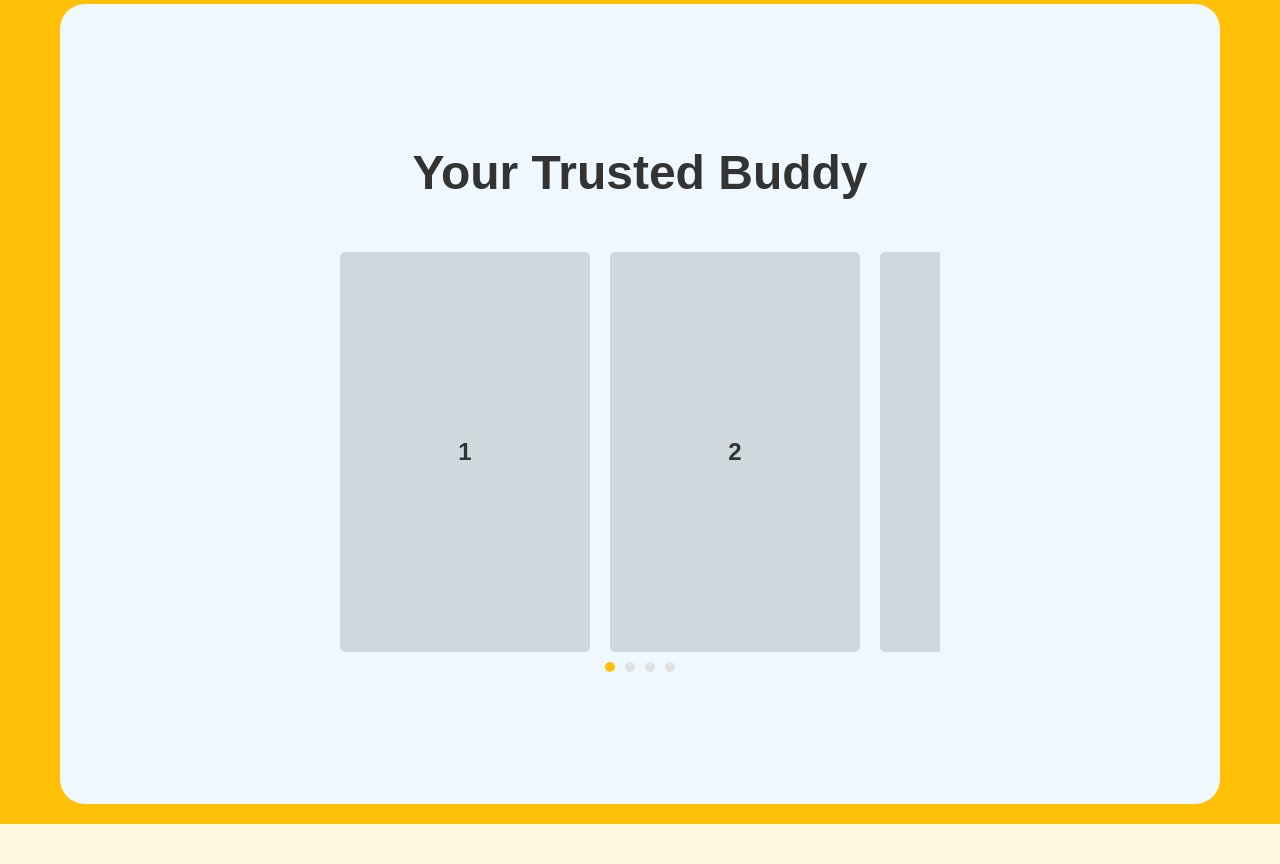
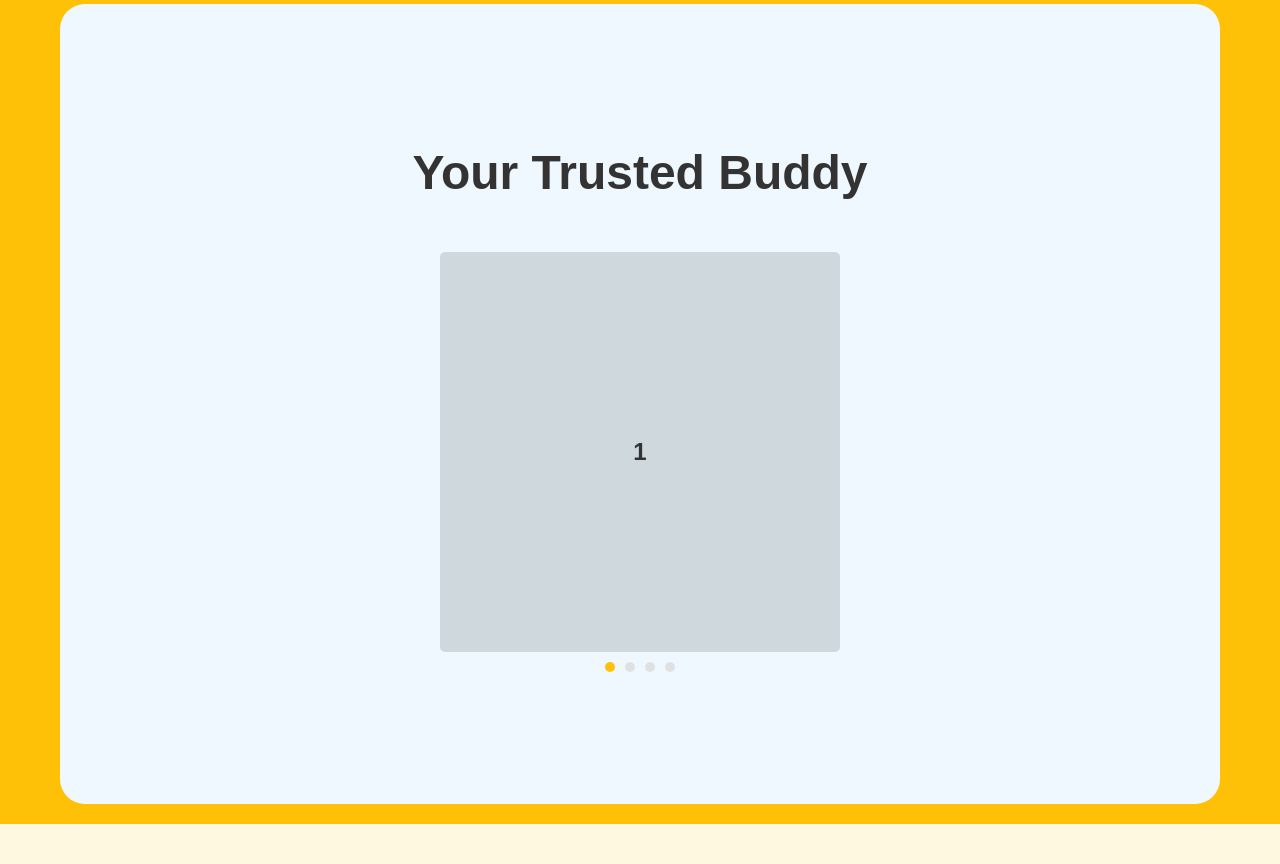
Before and after one commit to HenryHtut/sunny-side, a Django app: page / in a window 1280 px wide. Shown: the part 1674-2538 px from the top of the page. Run offline with Django 5.2, Linux system fonts and the light colour scheme; some libraries are stand-ins or nearby versions.

Commit message:
modified buddy-card

```diff
--- a/static/css/landing.css
+++ b/static/css/landing.css
@@ -170,10 +170,9 @@ body {
     margin-bottom: 40px;
 }
 
-
 .buddy-slider {
     position: relative;
-    width: 600px;
+    width: 400px; /* Set to match the card width */
     margin: 0 auto;
     overflow: hidden;
 }
@@ -184,9 +183,8 @@ body {
 }
 
 .buddy-card {
-    flex: 0 0 250px; /* Fixed width for each card */
+    flex: 0 0 400px; /* Ensure each card takes up 400px width */
     height: 400px;
-    min-width: 80px;
     background-color: #CFD8DC;
     border-radius: 5px;
     display: flex;
@@ -197,6 +195,7 @@ body {
     font-weight: 700;
     margin-right: 20px; /* Gap between cards */
 }
+
 .buddy-card:last-child {
     margin-right: 0;
 }
@@ -214,7 +213,7 @@ body {
     background-color: #E0E0E0;
     border-radius: 50%;
     cursor: pointer;
-    transition: background-color 0.3s ease;
+    transition: background-color 0.1s ease;
 }
 
 .dot.active {
--- a/unipage/templates/unipage/landing.html
+++ b/unipage/templates/unipage/landing.html
@@ -38,7 +38,7 @@
                 <a href="https://t.me/conceptians_library" target="_blank" class="social-icon">
                     <img src="{% static 'images/telegram.svg' %}" alt="Telegram">
                 </a>
-                <a href="https://www.facebook.com/yourprofile" target="_blank" class="social-icon">
+                <a href="https://www.youtube.com/" target="_blank" class="social-icon">
                     <img src="{% static 'images/Platform=Facebook, Color=Original.svg' %}" alt="Facebook">
                 </a>
 
--- a/unipage/templates/unipage/main.html
+++ b/unipage/templates/unipage/main.html
@@ -29,7 +29,7 @@
              <a href="https://t.me/conceptians_library" target="_blank" class="social-icon">
                 <img src="{% static 'images/telegram.svg' %}" alt="Telegram">
             </a>
-            <a href="https://www.facebook.com/yourprofile" target="_blank" class="social-icon">
+            <a href="https://www.youtube.com/" target="_blank" class="social-icon">
                 <img src="{% static 'images/Platform=Facebook, Color=Original.svg' %}" alt="Facebook">
             </a>
 
@@ -111,7 +111,9 @@
                 <span class="dot" data-index="1"></span>
                 <span class="dot" data-index="2"></span>
                 <span class="dot" data-index="3"></span>
+
             </div>
+
         </div>
         </div>
     </div>
@@ -121,15 +123,13 @@
     <div class="footer">
 
     </div>
-
     <script>
         document.addEventListener('DOMContentLoaded', () => {
     const slider = document.querySelector('.buddy-boxes');
     const cards = document.querySelectorAll('.buddy-card');
     const dots = document.querySelectorAll('.dot');
-            const totalCards = cards.length / 2; // Since we duplicated cards for looping
-            const cardWidth = 70; // Width of card (50px) + margin-right (20px)
-            const visibleCards = 3; // Number of cards visible at once
+    const totalCards = cards.length; // Total number of cards
+    const cardWidth = 400 + 20; // Width of card (400px) + margin-right (20px)
     let currentIndex = 0;
     let autoSlideInterval;
 
@@ -143,29 +143,14 @@
         currentIndex = index;
     }
 
-            // Seamless looping
-            function handleLoop() {
-                if (currentIndex >= totalCards) {
-                    currentIndex = 0;
-                    slider.style.transition = 'none';
-                    slider.style.transform = `translateX(0px)`;
-                    // Force reflow to restart animation
-                    void slider.offsetWidth;
-                } else if (currentIndex < 0) {
-                    currentIndex = totalCards - 1;
-                    slider.style.transition = 'none';
-                    slider.style.transform = `translateX(-${currentIndex * cardWidth}px)`;
-                    // Force reflow to restart animation
-                    void slider.offsetWidth;
-                }
-            }
-
     // Auto-slide function
     function startAutoSlide() {
         autoSlideInterval = setInterval(() => {
             currentIndex++;
+            if (currentIndex >= totalCards) {
+                currentIndex = 0;
+            }
             updateSlider(currentIndex);
-                    handleLoop();
         }, 3000); // Slide every 3 seconds
     }
 
@@ -189,6 +174,9 @@
     updateSlider(0);
     startAutoSlide();
 });
+
+
+
     </script>
 
      </body>
```
Lines whose indentation alone changed are shown as unchanged.
